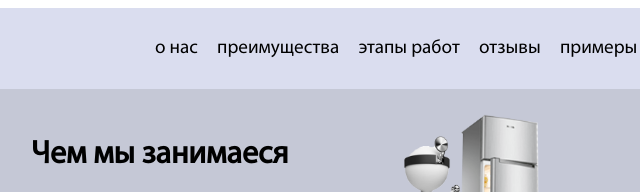
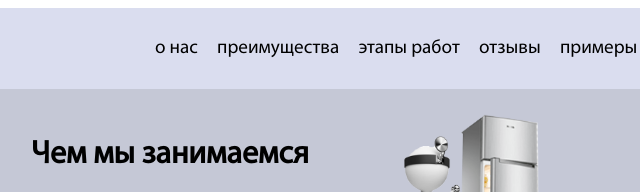
Before and after one commit to RomanShabardin/test_site, a plain HTML site: page index.html in a window 1280 px wide. Shown: the top 192 px of the page, 270-910 px from the left. Drawn offline with Linux system fonts and the light colour scheme.

Commit message:
Update index.html

```diff
--- a/index.html
+++ b/index.html
@@ -35,7 +35,7 @@
         <div class="container-one" id="main">
             <div class="container-primary">
                 <div class="container-primary_text">
-                    <h1 class="container-primary_h1">Чем мы занимаеся</h1>
+                    <h1 class="container-primary_h1">Чем мы занимаемся</h1>
                     <p class="container-primary_p"> Моя компания занимается ремонтом холодильников, ноутбуков, системных блоков.
                         В компании работает специалист с высоким уровнем знаний и опыта.
                         В работе объясняем  суть выполняемых  работ и честно озвучиваем их </p>
```
